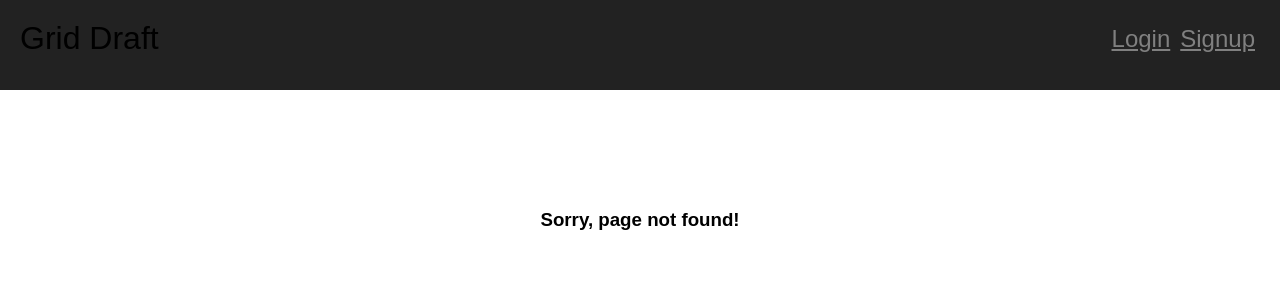
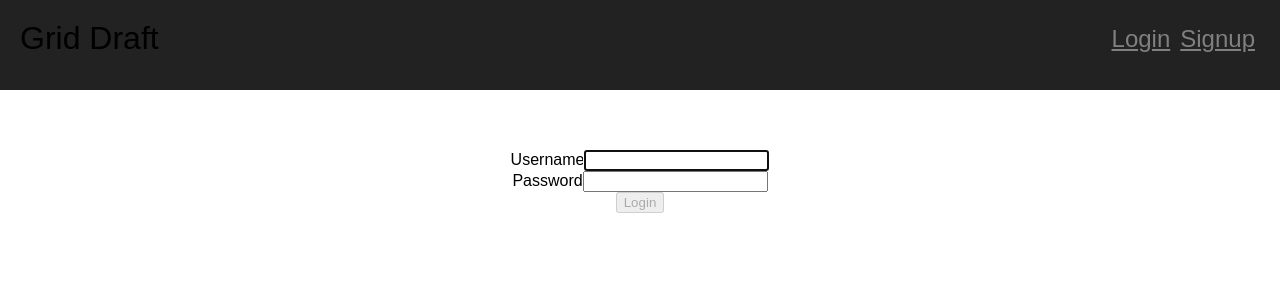
Before and after one commit to ChrisPMohr/grid-draft, a React (Create React App) app in the folder client/: page /login in a window 1280 px wide. Before the commit this address had no page. Shown: the top 300 px of the page. Built offline with nearby package versions, Linux system fonts and the light colour scheme.

Commit message:
Add do-nothing login

```diff
--- a/client/src/Routes.js
+++ b/client/src/Routes.js
@@ -1,10 +1,12 @@
 import React from "react";
 import { Route, Switch } from "react-router-dom";
 import Draft from "./containers/Draft";
+import Login from "./containers/Login";
 import NotFound from "./containers/NotFound";
 
 export default () =>
   <Switch>
     <Route path="/" exact component={Draft} />
+    <Route path="/login" exact component={Login} />
     <Route component={NotFound} />
   </Switch>;
--- /dev/null
+++ b/client/src/containers/Login.css
@@ -0,0 +1,10 @@
+@media all and (min-width: 480px) {
+  .Login {
+    padding: 60px 0;
+  }
+
+  .Login form {
+    margin: 0 auto;
+    max-width: 320px;
+  }
+}
--- /dev/null
+++ b/client/src/containers/Login.js
@@ -0,0 +1,80 @@
+import React, { Component } from "react";
+import "./Login.css";
+
+export default class Login extends Component {
+  constructor(props) {
+    super(props);
+
+    this.state = {
+      username: "",
+      password: ""
+    };
+  }
+
+  validateForm() {
+    return this.state.username.length > 0 && this.state.password.length > 0;
+  }
+
+  handleChange = event => {
+    this.setState({
+      [event.target.name]: event.target.value
+    });
+  }
+
+  handleSubmit = async event => {
+    event.preventDefault();
+
+    const response = await fetch('/api/login', {
+      headers: {
+        'Accept': 'application/json',
+        'Content-Type': 'application/json'
+      },
+      body: JSON.stringify(
+        {
+          username: this.state.username,
+          password: this.state.password,
+        }),
+      method: 'POST'
+    });
+    const body = await response.json();
+
+    if (response.status !== 200) {
+      throw Error(body.message);
+    }
+
+    alert("Logged in");
+  }
+
+  render() {
+    return (
+      <div className="Login">
+        <form onSubmit={this.handleSubmit}>
+          <div>
+            <label>Username</label>
+            <input
+              name="username"
+              autoFocus
+              type="text"
+              value={this.state.username}
+              onChange={this.handleChange}
+            />
+          </div>
+          <div>
+            <label>Password</label>
+            <input
+              name="password"
+              value={this.state.password}
+              onChange={this.handleChange}
+              type="password"
+            />
+          </div>
+          <input
+            disabled={!this.validateForm()}
+            type="submit"
+            value="Login"
+          />
+        </form>
+      </div>
+    );
+  }
+}
```
Also changed, not shown: 2 other files (tests, documents, lock files or other folders).
